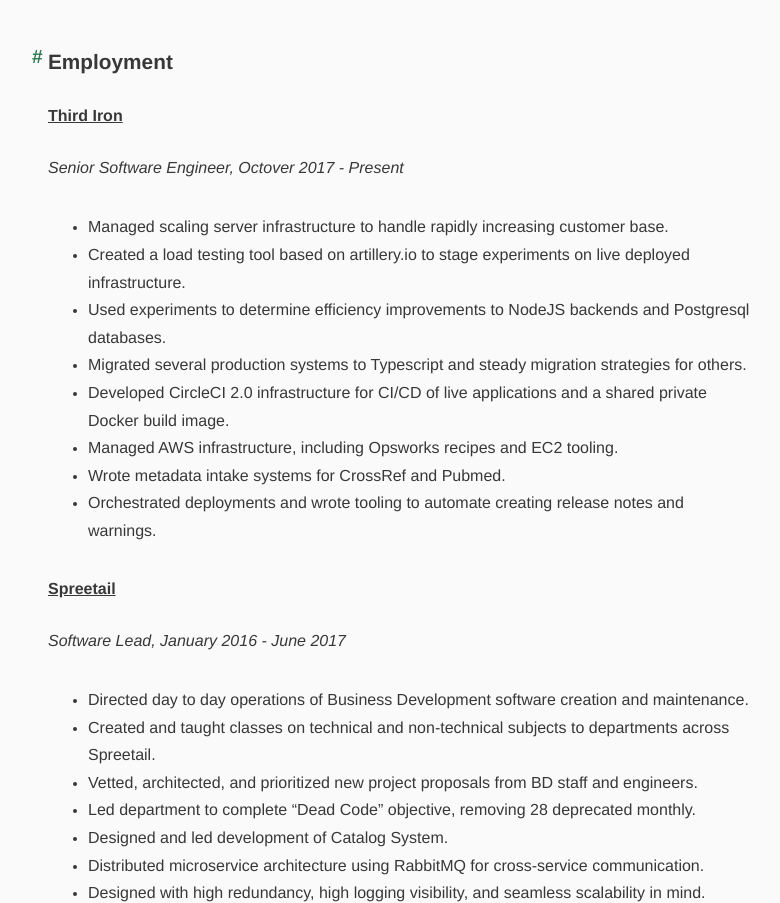
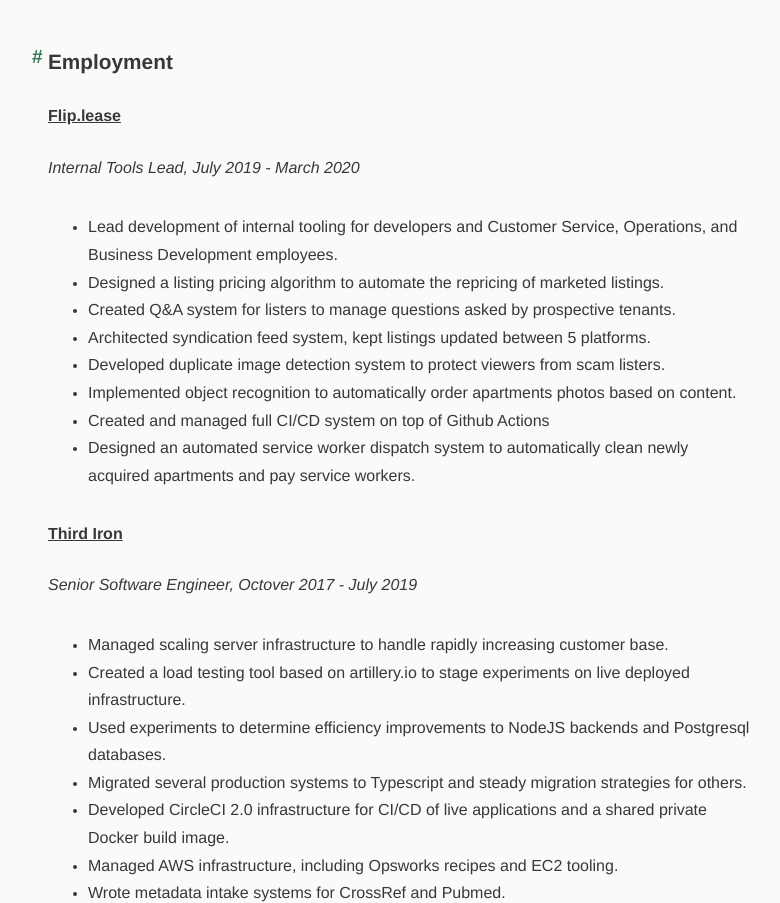
Before and after one commit to ahance/keeganj.com, a plain HTML site: page about/index.html in a window 1280 px wide. Shown: the part 1028-1931 px from the top of the page, without its empty margins (240-1020 px from the left). Drawn offline with Linux system fonts and the light colour scheme.

Commit message:
Site updated: 2020-03-18 16:22:12

```diff
--- a/about/index.html
+++ b/about/index.html
@@ -14,7 +14,7 @@
 <meta property="og:description" content="About Me My name is Keegan Jorgensen, and I’m a software engineer currently living in the Twin Cities (MN) area. Tech Stack Languages - Javascript, Typescript, SQL, C#, Bash Frameworks - NodeJS, Expre">
 <meta property="og:locale" content="English">
 <meta property="og:image" content="https://keeganj.com/about/index/mugshot.jpg">
-<meta property="og:updated_time" content="2020-03-18T21:13:54.581Z">
+<meta property="og:updated_time" content="2020-03-18T21:21:35.353Z">
 <meta name="twitter:card" content="summary">
 <meta name="twitter:title" content="About">
 <meta name="twitter:description" content="About Me My name is Keegan Jorgensen, and I’m a software engineer currently living in the Twin Cities (MN) area. Tech Stack Languages - Javascript, Typescript, SQL, C#, Bash Frameworks - NodeJS, Expre">
@@ -98,7 +98,18 @@
 <li><strong>Frameworks</strong> - NodeJS, Express, Mocha, Sinon, .NET Core, Artillery.io, PM2</li>
 <li><strong>Tools</strong> - Postgresql, CircleCI, Heroku, AWS, RabbitMQ, Docker, Vagrant,  Git, SQL Server 2016, SQLite, Redis</li>
 </ul>
-<h2 id="Employment"><a href="#Employment" class="headerlink" title="Employment"></a>Employment</h2><h3 id="Third-Iron"><a href="#Third-Iron" class="headerlink" title="Third Iron"></a>Third Iron</h3><p><em>Senior Software Engineer, Octover 2017 - Present</em></p>
+<h2 id="Employment"><a href="#Employment" class="headerlink" title="Employment"></a>Employment</h2><h3 id="Flip-lease"><a href="#Flip-lease" class="headerlink" title="Flip.lease"></a>Flip.lease</h3><p><em>Internal Tools Lead, July 2019 - March 2020</em></p>
+<ul>
+<li>Lead development of internal tooling for developers and Customer Service, Operations, and Business Development employees.</li>
+<li>Designed a listing pricing algorithm to automate the repricing of marketed listings.</li>
+<li>Created Q&amp;A system for listers to manage questions asked by prospective tenants.</li>
+<li>Architected syndication feed system, kept listings updated between 5 platforms.</li>
+<li>Developed duplicate image detection system to protect viewers from scam listers.</li>
+<li>Implemented object recognition to automatically order apartments photos based on content.</li>
+<li>Created and managed full CI/CD system on top of Github Actions</li>
+<li>Designed an automated service worker dispatch system to automatically clean newly acquired apartments and pay service workers.</li>
+</ul>
+<h3 id="Third-Iron"><a href="#Third-Iron" class="headerlink" title="Third Iron"></a>Third Iron</h3><p><em>Senior Software Engineer, Octover 2017 - July 2019</em></p>
 <ul>
 <li>Managed scaling server infrastructure to handle rapidly increasing customer base.</li>
 <li>Created a load testing tool based on artillery.io to stage experiments on live deployed infrastructure.</li>
```
